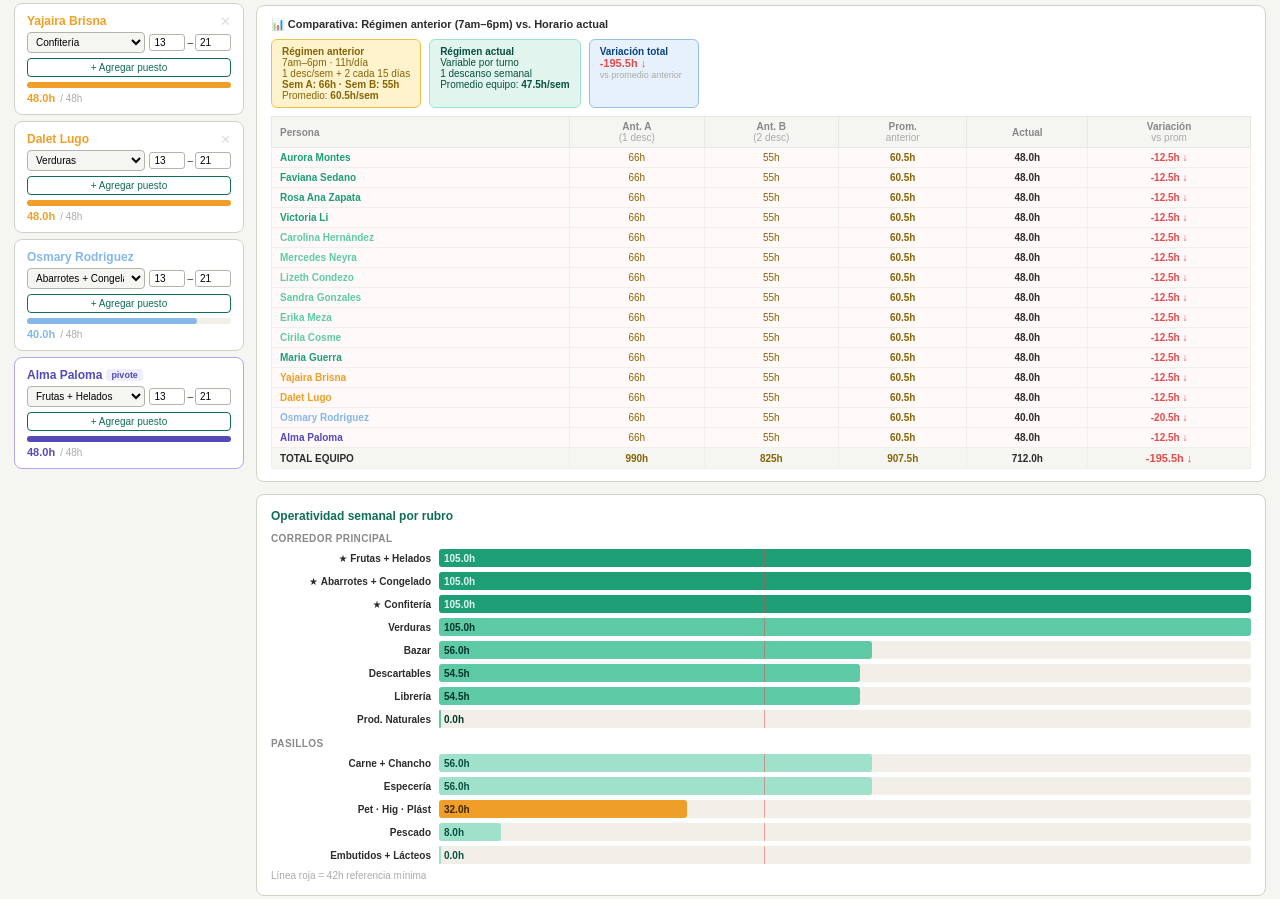
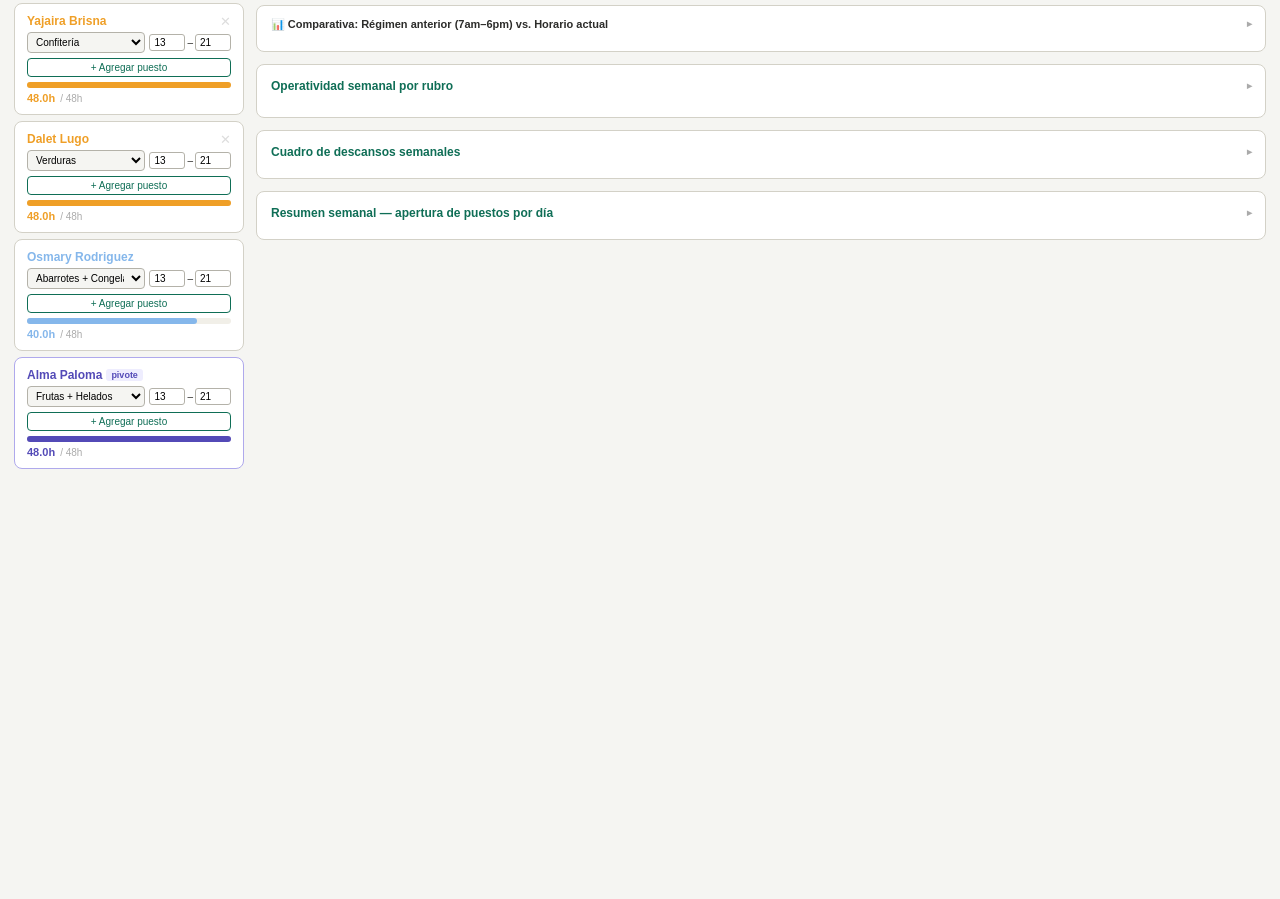
Before and after one commit to kjurado-dsi/sumaq-planificador-turnos, a plain HTML site: page index.html in a window 1280 px wide. Shown: the part 1298-2197 px from the top of the page. After the commit the page ends 1787 px from the top, so only its background shows below. Drawn offline with Linux system fonts and the light colour scheme.

Commit message:
Colapsa secciones de datos semanales para reducir sobrecarga visual
Comparativa de horas, operatividad, descansos y resumen de apertura ahora son paneles plegables (colapsados por defecto, clic para expandir), similar a grupos de Excel.

Co-Authored-By: Claude Sonnet 4.6 <noreply@anthropic.com>

```diff
--- a/index.html
+++ b/index.html
@@ -185,6 +185,13 @@ pre#exp{display:none;margin-top:10px;font-size:10px;background:#f1efe8;padding:1
 .hv-pos{color:#1D9E75;font-weight:700}
 .hv-neg{color:#E24B4A;font-weight:700}
 .hv-zero{color:#aaa}
+/* COLAPSABLES (estilo hojas Excel: clic para abrir/cerrar) */
+.collapsible-hdr{cursor:pointer;display:flex;align-items:center;justify-content:space-between;user-select:none}
+.collapsible-hdr:hover{opacity:.75}
+.collapsible-arrow{font-size:10px;color:#aaa;transition:transform .15s;flex-shrink:0;margin-left:8px}
+.collapsible.collapsed .collapsible-arrow{transform:rotate(-90deg)}
+.collapsible.collapsed .collapsible-body{display:none}
+.collapsible-hint{font-size:9px;color:#bbb;font-weight:400}
 @media print{
   body{background:#fff;padding:4px;font-size:10px}
   .btns,.hint,.saves-box,.add-slot-btn,.hnd,.del-p,.assign-row,.sub{display:none!important}
@@ -247,24 +254,44 @@ pre#exp{display:none;margin-top:10px;font-size:10px;background:#f1efe8;padding:1
     </div>
     <div id="saves-list"></div>
   </div>
-  <div class="hours-card">
-    <div class="hours-card-title">📊 Comparativa: Régimen anterior (7am–6pm) vs. Horario actual</div>
+  <div class="hours-card collapsible collapsed">
+    <div class="hours-card-title collapsible-hdr" onclick="toggleCollapsible(this)">
+      <span>📊 Comparativa: Régimen anterior (7am–6pm) vs. Horario actual</span>
+      <span class="collapsible-arrow">▾</span>
+    </div>
+    <div class="collapsible-body">
       <div id="hours-compare"></div>
     </div>
-  <div class="chart-card">
-    <div class="chart-title">Operatividad semanal por rubro</div>
+  </div>
+  <div class="chart-card collapsible collapsed">
+    <div class="chart-title collapsible-hdr" onclick="toggleCollapsible(this)">
+      <span>Operatividad semanal por rubro</span>
+      <span class="collapsible-arrow">▾</span>
+    </div>
+    <div class="collapsible-body">
       <div id="chart-body"></div>
       <div style="font-size:10px;color:#aaa;margin-top:6px">Línea roja = 42h referencia mínima</div>
     </div>
-  <div class="desc-box">
-    <div class="desc-title">Cuadro de descansos semanales</div>
+  </div>
+  <div class="desc-box collapsible collapsed">
+    <div class="desc-title collapsible-hdr" onclick="toggleCollapsible(this)">
+      <span>Cuadro de descansos semanales</span>
+      <span class="collapsible-arrow">▾</span>
+    </div>
+    <div class="collapsible-body">
       <div style="font-size:10px;color:#888;margin-bottom:8px">Verde = trabaja · Rojo = descansa · Clic para cambiar</div>
       <div id="desc-table-wrap"></div>
     </div>
-  <div class="desc-box" style="margin-top:12px">
-    <div class="desc-title">Resumen semanal — apertura de puestos por día</div>
+  </div>
+  <div class="desc-box collapsible collapsed" style="margin-top:12px">
+    <div class="desc-title collapsible-hdr" onclick="toggleCollapsible(this)">
+      <span>Resumen semanal — apertura de puestos por día</span>
+      <span class="collapsible-arrow">▾</span>
+    </div>
+    <div class="collapsible-body">
       <div style="font-size:10px;color:#888;margin-bottom:8px">Verde oscuro = todo el día · Verde claro = parcial · Gris = cerrado</div>
       <div id="resumen-table-wrap"></div>
+    </div>
   </div>
 </div>
 </div>
@@ -915,6 +942,10 @@ function resetAll(){
   document.getElementById('exp').style.display='none';
 }
 
+function toggleCollapsible(hdr){
+  hdr.parentElement.classList.toggle('collapsed');
+}
+
 function renderAll(){
   renderSummary();renderHoursCompare();renderTabs();renderGantt();renderPersonas();
   renderChart();renderLegend();renderDescTable();renderResumen();renderSaves();
```
Also changed, not shown: AI_NOTES.md (+18 -0 lines), planificador-v7.html (+39 -8 lines). Lines whose indentation alone changed are shown as unchanged.
